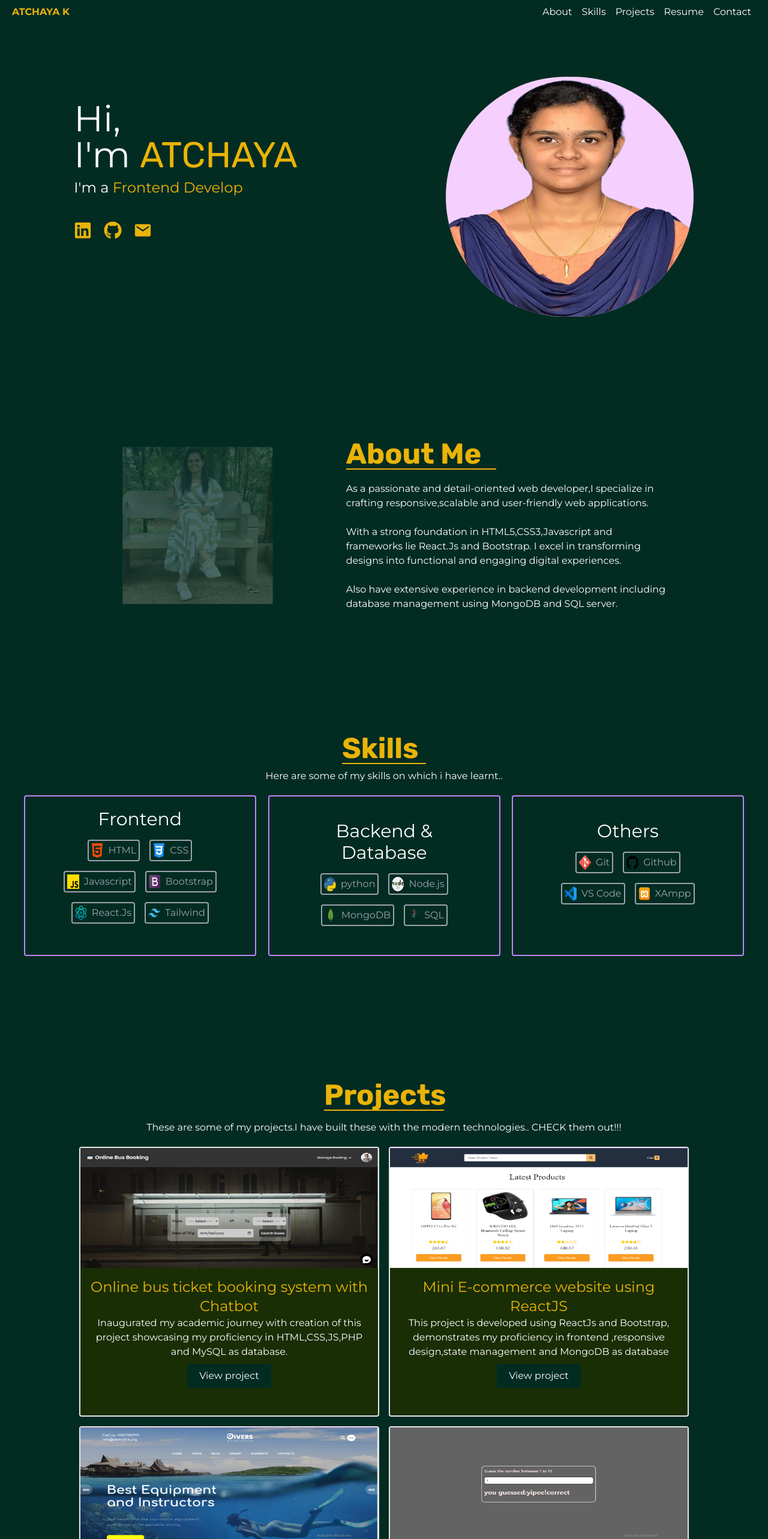
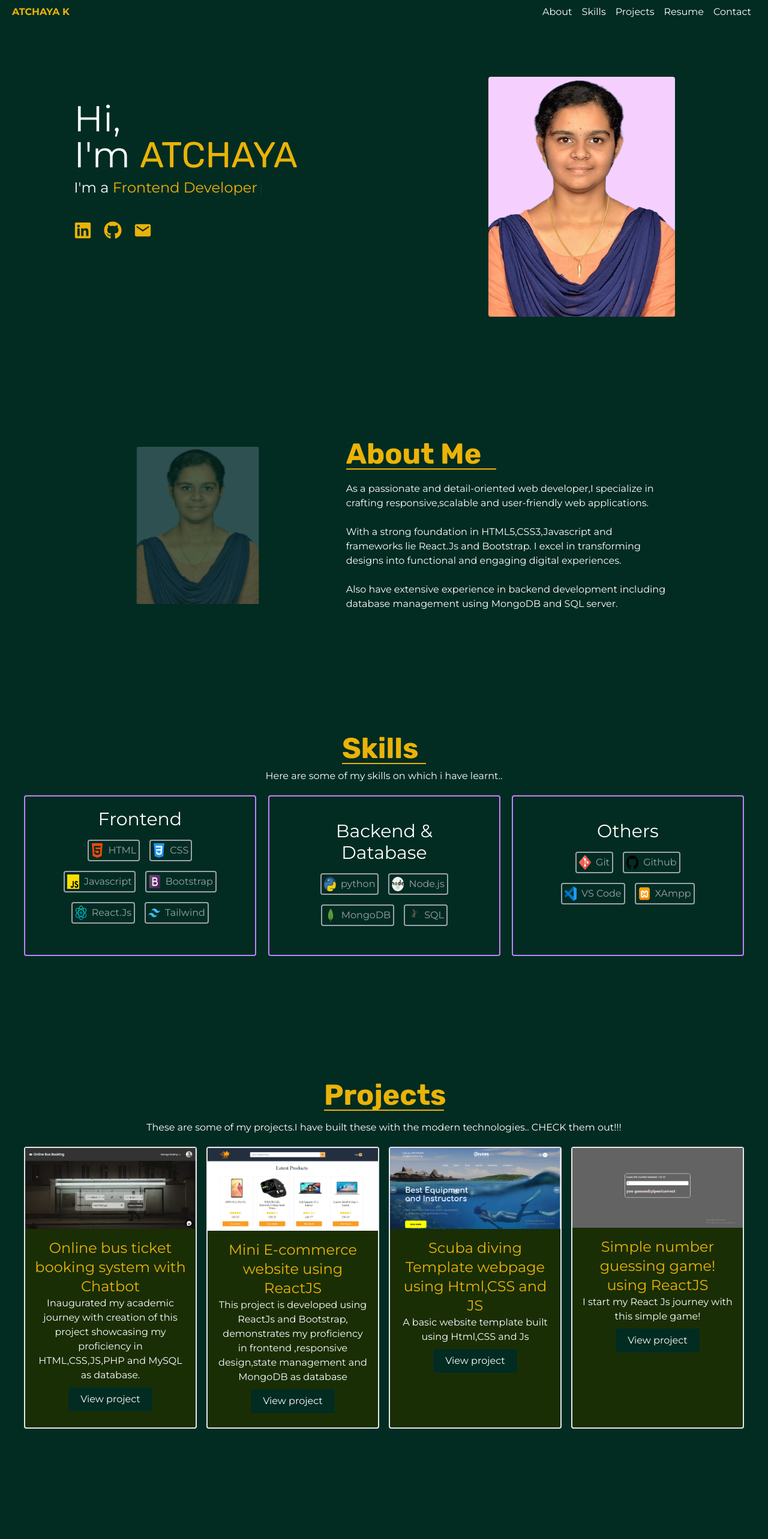
Before and after one commit to atchu33/my-portfolio, a React (Create React App) app: page / in a window 1280 px wide. Shown: the top 2566 px of the page at 60% size. Built offline with nearby package versions, Linux system fonts and the light colour scheme.

Commit message:
fourth commit

```diff
--- a/src/App.css
+++ b/src/App.css
@@ -15,7 +15,7 @@ html{
     scale: 1
   }
 }
-.block{
+.div{
   animation: appear linear;
   animation-timeline: view();
   animation-range: entry 0;
@@ -53,9 +53,8 @@ header ul li:hover{
 }
 
 .hero-img img{
-  margin-right:40px;
   height: 400px;
-  width:100%;
+
 }
 .aboutimg img{
   height: 400px;
--- a/src/components/About.js
+++ b/src/components/About.js
@@ -1,9 +1,9 @@
-import AboutImg from '../assets/IMG_20231012_100630 (1).jpg'
+import AboutImg from '../assets/atchu-bg-remove.png'
 
 export default function About(){
     return <section className='flex flex-col justify-center bg-emerald-950 px-5 py-5 md:flex-row' id='about'>
-         <div className='md:w-1/3 flex justify-center items-center block aboutimg'>
-            <img src={AboutImg} className='rounded' />
+         <div className='md:w-1/3 flex justify-center items-center div aboutimg'>
+            <img src={AboutImg} className='rounded bg-slate-400' />
          </div>
          <div className='py-5 ps-10 md:w-1/2 flex justify-center'>
             <div className='flex flex-col justify-center'>
--- a/src/components/Hero.js
+++ b/src/components/Hero.js
@@ -31,8 +31,8 @@ export default function Hero(){
              <a href="mailto:{config.social.mail}" className='pr-5 '><IoMdMail size={30} className='text-yellow-500 hover:text-black'/></a>
            </div>
         </div>
-        <div className='md:w-1/3 block hero-img'>
-              <img src={HeroImg} className='rounded-full bg-fuchsia-200 border-fuchsia-400'  ></img>
+        <div className='md:w-1/3 div hero-img flex justify-center items-center'>
+              <img src={HeroImg} className='rounded bg-fuchsia-200 border-fuchsia-400 ms-10'  ></img>
         </div>
 
     </section>
--- a/src/components/Projects.js
+++ b/src/components/Projects.js
@@ -55,20 +55,20 @@ export default function Projects(){
          <div className="flex flex-col items-center">
            <h1 className='text-5xl font-hero-font border-b-2 text-yellow-500 border-yellow-500 mb-4 w-[200px] font-bold'>Projects</h1>
            <p className="text-white mb-5 font-hero2-font">These are some of my projects.I have built these with the modern technologies.. CHECK them out!!!</p>
-           <div className="flex flex-col flex-wrap justify-center items-center md:flex-row text-center font-hero2-font gap-4 md:px-10 px-0">
+           <div className="flex flex-col items-stretch justify-center md:flex-row text-center font-hero2-font gap-4">
                 {config.projects.map((project)=>(
-                   <div className='block bg-lime-950 rounded border-2 md:w-[500px] md:h-[450px] w-[200px] h-[200px]' >
-                    <div className='relative group'>
-                       <img className=' h-[250px] w-full md:w-full md:h-[200px]' src={project.image}></img>
-                    </div>
+                   <div className='div bg-lime-950 rounded border-2 md:w-1/2 h-' >
+                      <div className='group'>
+                       <img className='' src={project.image}></img>
+                      </div>
 
-                   <div className='project-desc p-4'>
+                       <div className='project-desc p-4'>
                        <h1 className='text-center text-2xl text-yellow-500'>{project.Heading}</h1>
                        <p className='text-white text-center'>{project.description}</p>
                        <div className='flex justify-center m-2'>
                           <a className='proj-btn btn' href={project.link}>View project</a>
                        </div>
-                   </div>
+                       </div>
                    </div>
                 ))}
             </div>
--- a/src/components/Skills.js
+++ b/src/components/Skills.js
@@ -19,7 +19,7 @@ export default function Skills(){
            <h1 className='text-5xl font-hero-font border-b-2 text-yellow-500 border-yellow-500 mb-2 w-[140px] font-bold'>Skills</h1>
            <p className="text-white mb-5 font-hero2-font">Here are some of my skills on which i have learnt..</p>
            <div className="flex flex-col md:flex-row gap-5 text-center font-hero2-font">
-            <div className="border-purple-400 border-2 px-10 py-5 rounded md:w-1/2 hover:bg-lime-950 block">
+            <div className="border-purple-400 border-2 px-10 py-5 rounded md:w-1/2 hover:bg-lime-950 div">
                 <h1 className="text-3xl bold text-white mb-2">Frontend</h1>
                 <div className="flex flex-wrap justify-center">
                     <div className="skill-icon">
@@ -53,7 +53,7 @@ export default function Skills(){
                     </div>
                 </div>
             </div>
-            <div className="border-purple-400 border-2 px-10 py-10 rounded md:w-1/2 hover:bg-lime-950 block">
+            <div className="border-purple-400 border-2 px-10 py-10 rounded md:w-1/2 hover:bg-lime-950 div">
                 <h1 className="text-3xl bold text-white mb-2">Backend & Database</h1>
                 <div className="flex flex-wrap justify-center">
                 <div className="skill-icon">
@@ -74,7 +74,7 @@ export default function Skills(){
                     </div>
                 </div>
             </div>
-            <div className="border-purple-400 border-2 px-10 py-10 rounded md:w-1/2 hover:bg-lime-950 block">
+            <div className="border-purple-400 border-2 px-10 py-10 rounded md:w-1/2 hover:bg-lime-950 div">
                 <h1 className="text-3xl bold text-white mb-2">Others</h1>
                 <div className="flex flex-wrap justify-center">
                 <div className="skill-icon">
```
